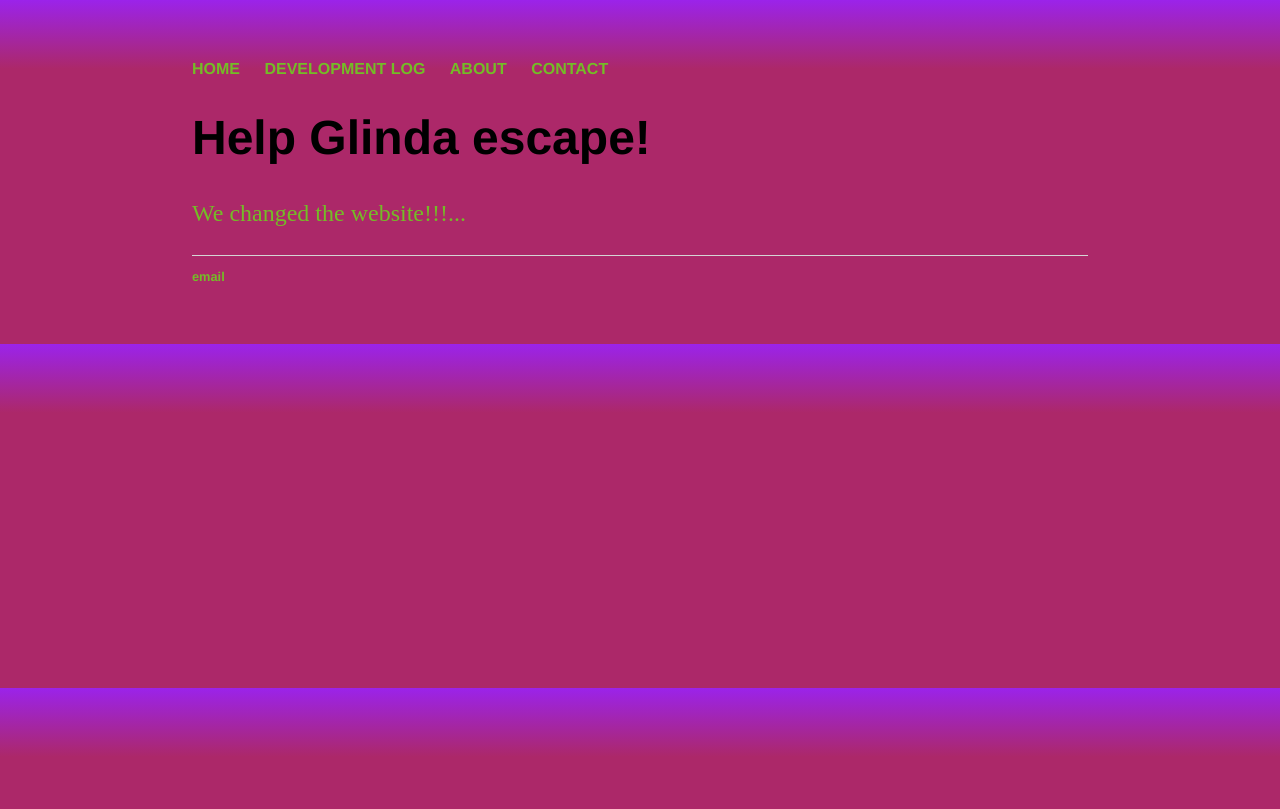
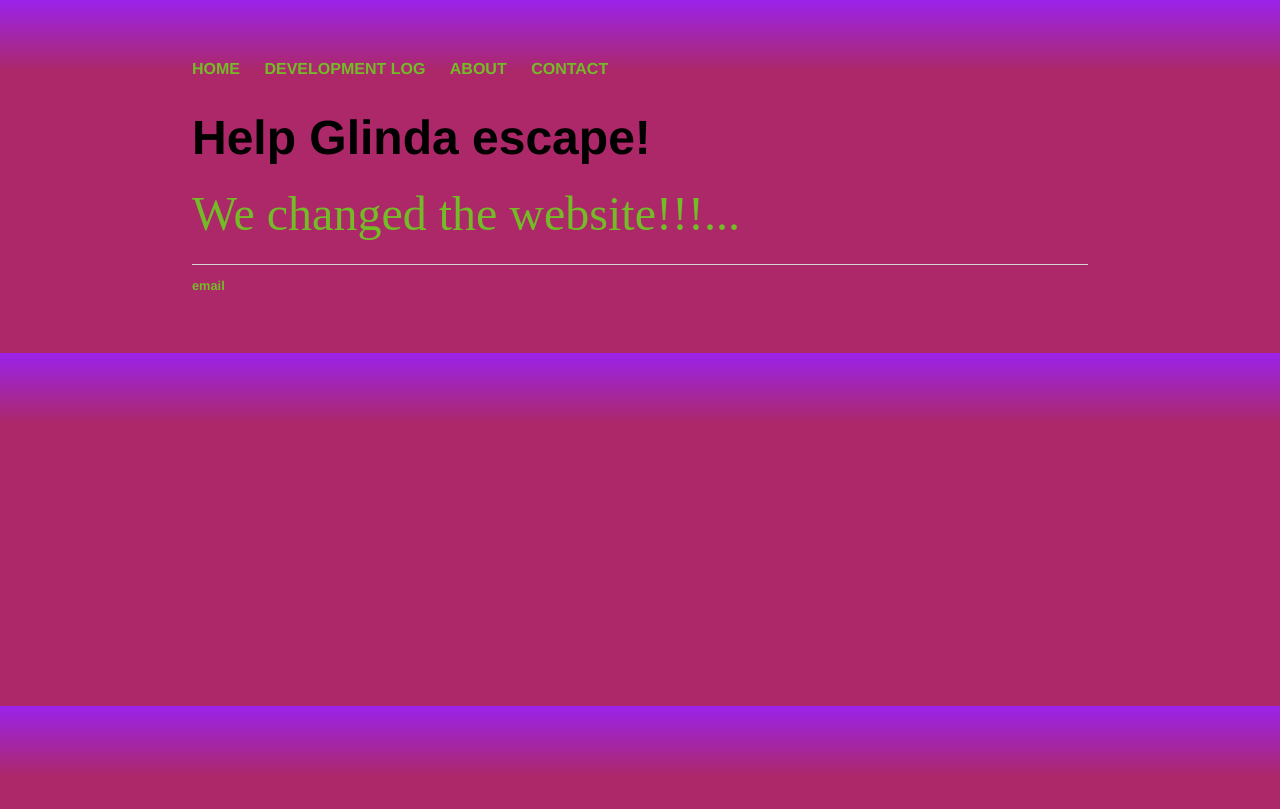
Before and after one commit to dariavoblikova/WitchJump, a Jekyll site: the page built from index.html, in a window 1280 px wide. Shown: the top 809 px of the page. Built offline with Jekyll 4.4.1, drawn with Linux system fonts in a browser that asks for light colours.

Commit message:
update index

```diff
--- a/index.html
+++ b/index.html
@@ -4,5 +4,5 @@ title: Witch Jump
 ---
 <div class="blurb">
 	<h1>Help Glinda escape! </h1>
-	<p><a href="https://www.dariavo.wixsite.com/witchjump">We changed the website!!!...</a></p>
+	<p> <font size="20"><a href="https://www.dariavo.wixsite.com/witchjump">We changed the website!!!...</a></font> </p>
 </div><!-- /.blurb -->
```
